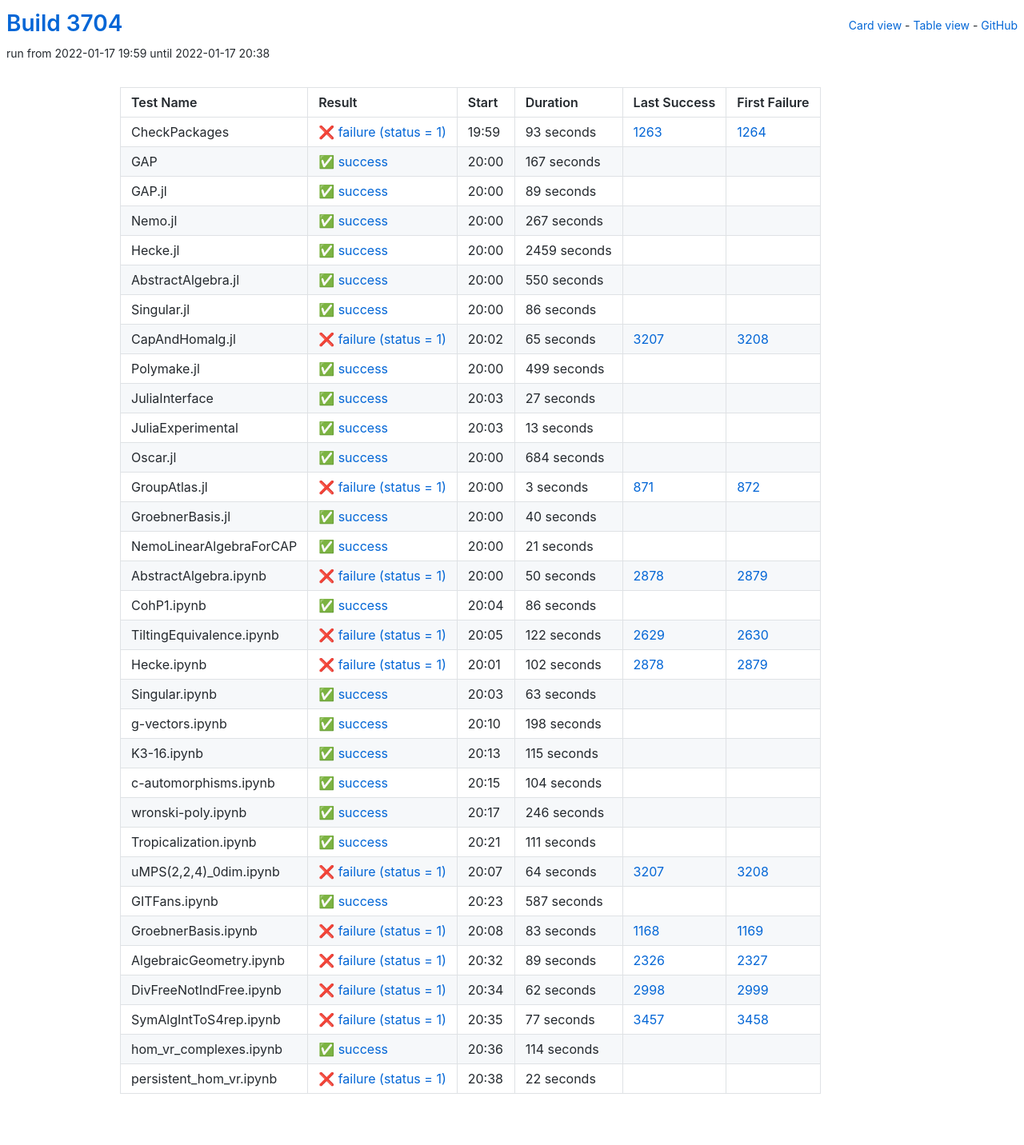
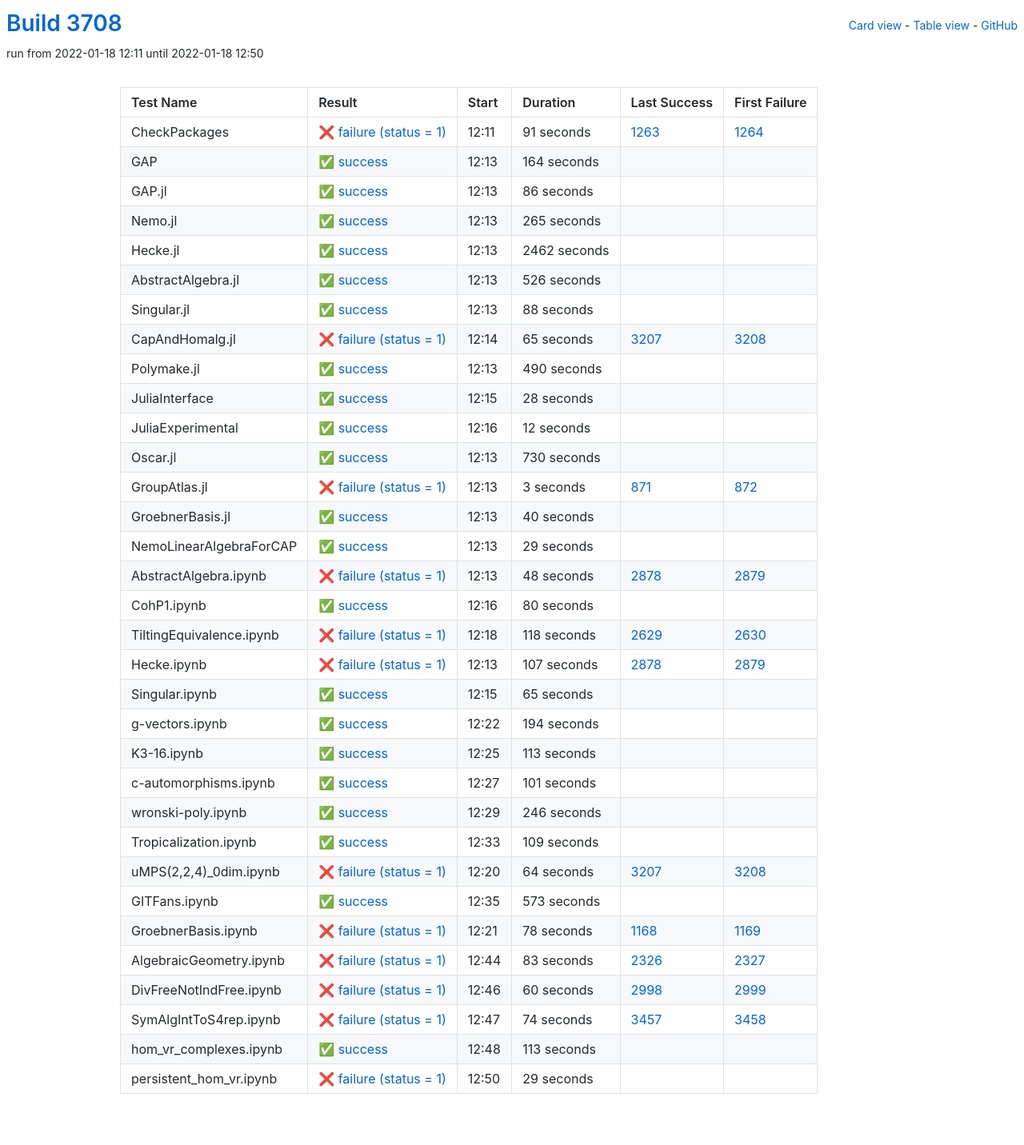
Before and after one commit to oscar-system/oscar-ci-status-stable, a Jekyll site: the page built from table.html, in a window 1280 px wide. Shown: the whole page at 80% size. Built offline with Jekyll 4.4.1, drawn with Linux system fonts in a browser that asks for light colours.

Commit message:
Build #3708

```diff
--- a/_data/ci.yml
+++ b/_data/ci.yml
@@ -1,6 +1,6 @@
 ---
-build: 3704
-build_url: https://oscarci.mathematik.uni-kl.de/job/oscar-stable/3704/
+build: 3708
+build_url: https://oscarci.mathematik.uni-kl.de/job/oscar-stable/3708/
 job: oscar-stable
 organization: oscar-system
 repo: oscar-ci-status-stable
@@ -8,80 +8,32 @@ repourl: https://github.com/oscar-system/oscar-ci-status-stable
 tests:
 - name: CheckPackages
   id: checkpackages
-  log: https://oscarci.mathematik.uni-kl.de/job/oscar-stable/3704/artifact/logs/build-3704/CheckPackages.log
-  start: 2022-01-17 19:59
+  log: https://oscarci.mathematik.uni-kl.de/job/oscar-stable/3708/artifact/logs/build-3708/CheckPackages.log
+  start: 2022-01-18 12:11
   success: false
   exitcode: 1
   status: failure
-  duration: 93
+  duration: 91
   last_success: 1263
   last_success_url: https://oscarci.mathematik.uni-kl.de/job/oscar-stable/1263/
   first_failure: 1264
   first_failure_url: https://oscarci.mathematik.uni-kl.de/job/oscar-stable/1264/
 - name: GAP
   id: gap
-  log: https://oscarci.mathematik.uni-kl.de/job/oscar-stable/3704/artifact/logs/build-3704/GAP.log
-  start: 2022-01-17 20:00
+  log: https://oscarci.mathematik.uni-kl.de/job/oscar-stable/3708/artifact/logs/build-3708/GAP.log
+  start: 2022-01-18 12:13
   success: true
   exitcode: 0
   status: success
-  duration: 167
+  duration: 164
   last_success: false
   last_success_url:
   first_failure: false
   first_failure_url:
 - name: GAP.jl
   id: gap-jl
-  log: https://oscarci.mathematik.uni-kl.de/job/oscar-stable/3704/artifact/logs/build-3704/GAP.jl.log
-  start: 2022-01-17 20:00
-  success: true
-  exitcode: 0
-  status: success
-  duration: 89
-  last_success: false
-  last_success_url:
-  first_failure: false
-  first_failure_url:
-- name: Nemo.jl
-  id: nemo-jl
-  log: https://oscarci.mathematik.uni-kl.de/job/oscar-stable/3704/artifact/logs/build-3704/Nemo.jl.log
-  start: 2022-01-17 20:00
-  success: true
-  exitcode: 0
-  status: success
-  duration: 267
-  last_success: false
-  last_success_url:
-  first_failure: false
-  first_failure_url:
-- name: Hecke.jl
-  id: hecke-jl
-  log: https://oscarci.mathematik.uni-kl.de/job/oscar-stable/3704/artifact/logs/build-3704/Hecke.jl.log
-  start: 2022-01-17 20:00
-  success: true
-  exitcode: 0
-  status: success
-  duration: 2459
-  last_success: false
-  last_success_url:
-  first_failure: false
-  first_failure_url:
-- name: AbstractAlgebra.jl
-  id: abstractalgebra-jl
-  log: https://oscarci.mathematik.uni-kl.de/job/oscar-stable/3704/artifact/logs/build-3704/AbstractAlgebra.jl.log
-  start: 2022-01-17 20:00
-  success: true
-  exitcode: 0
-  status: success
-  duration: 550
-  last_success: false
-  last_success_url:
-  first_failure: false
-  first_failure_url:
-- name: Singular.jl
-  id: singular-jl
-  log: https://oscarci.mathematik.uni-kl.de/job/oscar-stable/3704/artifact/logs/build-3704/Singular.jl.log
-  start: 2022-01-17 20:00
+  log: https://oscarci.mathematik.uni-kl.de/job/oscar-stable/3708/artifact/logs/build-3708/GAP.jl.log
+  start: 2022-01-18 12:13
   success: true
   exitcode: 0
   status: success
@@ -90,10 +42,58 @@ tests:
   last_success_url:
   first_failure: false
   first_failure_url:
+- name: Nemo.jl
+  id: nemo-jl
+  log: https://oscarci.mathematik.uni-kl.de/job/oscar-stable/3708/artifact/logs/build-3708/Nemo.jl.log
+  start: 2022-01-18 12:13
+  success: true
+  exitcode: 0
+  status: success
+  duration: 265
+  last_success: false
+  last_success_url:
+  first_failure: false
+  first_failure_url:
+- name: Hecke.jl
+  id: hecke-jl
+  log: https://oscarci.mathematik.uni-kl.de/job/oscar-stable/3708/artifact/logs/build-3708/Hecke.jl.log
+  start: 2022-01-18 12:13
+  success: true
+  exitcode: 0
+  status: success
+  duration: 2462
+  last_success: false
+  last_success_url:
+  first_failure: false
+  first_failure_url:
+- name: AbstractAlgebra.jl
+  id: abstractalgebra-jl
+  log: https://oscarci.mathematik.uni-kl.de/job/oscar-stable/3708/artifact/logs/build-3708/AbstractAlgebra.jl.log
+  start: 2022-01-18 12:13
+  success: true
+  exitcode: 0
+  status: success
+  duration: 526
+  last_success: false
+  last_success_url:
+  first_failure: false
+  first_failure_url:
+- name: Singular.jl
+  id: singular-jl
+  log: https://oscarci.mathematik.uni-kl.de/job/oscar-stable/3708/artifact/logs/build-3708/Singular.jl.log
+  start: 2022-01-18 12:13
+  success: true
+  exitcode: 0
+  status: success
+  duration: 88
+  last_success: false
+  last_success_url:
+  first_failure: false
+  first_failure_url:
 - name: CapAndHomalg.jl
   id: capandhomalg-jl
-  log: https://oscarci.mathematik.uni-kl.de/job/oscar-stable/3704/artifact/logs/build-3704/CapAndHomalg.jl.log
-  start: 2022-01-17 20:02
+  log: https://oscarci.mathematik.uni-kl.de/job/oscar-stable/3708/artifact/logs/build-3708/CapAndHomalg.jl.log
+  start: 2022-01-18 12:14
   success: false
   exitcode: 1
   status: failure
@@ -104,56 +104,56 @@ tests:
   first_failure_url: https://oscarci.mathematik.uni-kl.de/job/oscar-stable/3208/
 - name: Polymake.jl
   id: polymake-jl
-  log: https://oscarci.mathematik.uni-kl.de/job/oscar-stable/3704/artifact/logs/build-3704/Polymake.jl.log
-  start: 2022-01-17 20:00
+  log: https://oscarci.mathematik.uni-kl.de/job/oscar-stable/3708/artifact/logs/build-3708/Polymake.jl.log
+  start: 2022-01-18 12:13
   success: true
   exitcode: 0
   status: success
-  duration: 499
+  duration: 490
   last_success: false
   last_success_url:
   first_failure: false
   first_failure_url:
 - name: JuliaInterface
   id: juliainterface
-  log: https://oscarci.mathematik.uni-kl.de/job/oscar-stable/3704/artifact/logs/build-3704/JuliaInterface.log
-  start: 2022-01-17 20:03
+  log: https://oscarci.mathematik.uni-kl.de/job/oscar-stable/3708/artifact/logs/build-3708/JuliaInterface.log
+  start: 2022-01-18 12:15
   success: true
   exitcode: 0
   status: success
-  duration: 27
+  duration: 28
   last_success: false
   last_success_url:
   first_failure: false
   first_failure_url:
 - name: JuliaExperimental
   id: juliaexperimental
-  log: https://oscarci.mathematik.uni-kl.de/job/oscar-stable/3704/artifact/logs/build-3704/JuliaExperimental.log
-  start: 2022-01-17 20:03
+  log: https://oscarci.mathematik.uni-kl.de/job/oscar-stable/3708/artifact/logs/build-3708/JuliaExperimental.log
+  start: 2022-01-18 12:16
   success: true
   exitcode: 0
   status: success
-  duration: 13
+  duration: 12
   last_success: false
   last_success_url:
   first_failure: false
   first_failure_url:
 - name: Oscar.jl
   id: oscar-jl
-  log: https://oscarci.mathematik.uni-kl.de/job/oscar-stable/3704/artifact/logs/build-3704/Oscar.jl.log
-  start: 2022-01-17 20:00
+  log: https://oscarci.mathematik.uni-kl.de/job/oscar-stable/3708/artifact/logs/build-3708/Oscar.jl.log
+  start: 2022-01-18 12:13
   success: true
   exitcode: 0
   status: success
-  duration: 684
+  duration: 730
   last_success: false
   last_success_url:
   first_failure: false
   first_failure_url:
 - name: GroupAtlas.jl
   id: groupatlas-jl
-  log: https://oscarci.mathematik.uni-kl.de/job/oscar-stable/3704/artifact/logs/build-3704/GroupAtlas.jl.log
-  start: 2022-01-17 20:00
+  log: https://oscarci.mathematik.uni-kl.de/job/oscar-stable/3708/artifact/logs/build-3708/GroupAtlas.jl.log
+  start: 2022-01-18 12:13
   success: false
   exitcode: 1
   status: failure
@@ -164,8 +164,8 @@ tests:
   first_failure_url: https://oscarci.mathematik.uni-kl.de/job/oscar-stable/872/
 - name: GroebnerBasis.jl
   id: groebnerbasis-jl
-  log: https://oscarci.mathematik.uni-kl.de/job/oscar-stable/3704/artifact/logs/build-3704/GroebnerBasis.jl.log
-  start: 2022-01-17 20:00
+  log: https://oscarci.mathematik.uni-kl.de/job/oscar-stable/3708/artifact/logs/build-3708/GroebnerBasis.jl.log
+  start: 2022-01-18 12:13
   success: true
   exitcode: 0
   status: success
@@ -176,116 +176,116 @@ tests:
   first_failure_url:
 - name: NemoLinearAlgebraForCAP
   id: nemolinearalgebraforcap
-  log: https://oscarci.mathematik.uni-kl.de/job/oscar-stable/3704/artifact/logs/build-3704/NemoLinearAlgebraForCAP.log
-  start: 2022-01-17 20:00
+  log: https://oscarci.mathematik.uni-kl.de/job/oscar-stable/3708/artifact/logs/build-3708/NemoLinearAlgebraForCAP.log
+  start: 2022-01-18 12:13
   success: true
   exitcode: 0
   status: success
-  duration: 21
+  duration: 29
   last_success: false
   last_success_url:
   first_failure: false
   first_failure_url:
 - name: AbstractAlgebra.ipynb
   id: abstractalgebra-ipynb
-  log: https://oscarci.mathematik.uni-kl.de/job/oscar-stable/3704/artifact/logs/build-3704/AbstractAlgebra.ipynb.log
-  start: 2022-01-17 20:00
+  log: https://oscarci.mathematik.uni-kl.de/job/oscar-stable/3708/artifact/logs/build-3708/AbstractAlgebra.ipynb.log
+  start: 2022-01-18 12:13
   success: false
   exitcode: 1
   status: failure
-  duration: 50
+  duration: 48
   last_success: 2878
   last_success_url: https://oscarci.mathematik.uni-kl.de/job/oscar-stable/2878/
   first_failure: 2879
   first_failure_url: https://oscarci.mathematik.uni-kl.de/job/oscar-stable/2879/
 - name: CohP1.ipynb
   id: cohp1-ipynb
-  log: https://oscarci.mathematik.uni-kl.de/job/oscar-stable/3704/artifact/logs/build-3704/CohP1.ipynb.log
-  start: 2022-01-17 20:04
+  log: https://oscarci.mathematik.uni-kl.de/job/oscar-stable/3708/artifact/logs/build-3708/CohP1.ipynb.log
+  start: 2022-01-18 12:16
   success: true
   exitcode: 0
   status: success
-  duration: 86
+  duration: 80
   last_success: false
   last_success_url:
   first_failure: false
   first_failure_url:
 - name: TiltingEquivalence.ipynb
   id: tiltingequivalence-ipynb
-  log: https://oscarci.mathematik.uni-kl.de/job/oscar-stable/3704/artifact/logs/build-3704/TiltingEquivalence.ipynb.log
-  start: 2022-01-17 20:05
+  log: https://oscarci.mathematik.uni-kl.de/job/oscar-stable/3708/artifact/logs/build-3708/TiltingEquivalence.ipynb.log
+  start: 2022-01-18 12:18
   success: false
   exitcode: 1
   status: failure
-  duration: 122
+  duration: 118
   last_success: 2629
   last_success_url: https://oscarci.mathematik.uni-kl.de/job/oscar-stable/2629/
   first_failure: 2630
   first_failure_url: https://oscarci.mathematik.uni-kl.de/job/oscar-stable/2630/
 - name: Hecke.ipynb
   id: hecke-ipynb
-  log: https://oscarci.mathematik.uni-kl.de/job/oscar-stable/3704/artifact/logs/build-3704/Hecke.ipynb.log
-  start: 2022-01-17 20:01
+  log: https://oscarci.mathematik.uni-kl.de/job/oscar-stable/3708/artifact/logs/build-3708/Hecke.ipynb.log
+  start: 2022-01-18 12:13
   success: false
   exitcode: 1
   status: failure
-  duration: 102
+  duration: 107
   last_success: 2878
   last_success_url: https://oscarci.mathematik.uni-kl.de/job/oscar-stable/2878/
   first_failure: 2879
   first_failure_url: https://oscarci.mathematik.uni-kl.de/job/oscar-stable/2879/
 - name: Singular.ipynb
   id: singular-ipynb
-  log: https://oscarci.mathematik.uni-kl.de/job/oscar-stable/3704/artifact/logs/build-3704/Singular.ipynb.log
-  start: 2022-01-17 20:03
+  log: https://oscarci.mathematik.uni-kl.de/job/oscar-stable/3708/artifact/logs/build-3708/Singular.ipynb.log
+  start: 2022-01-18 12:15
   success: true
   exitcode: 0
   status: success
-  duration: 63
+  duration: 65
   last_success: false
   last_success_url:
   first_failure: false
   first_failure_url:
 - name: g-vectors.ipynb
   id: g-vectors-ipynb
-  log: https://oscarci.mathematik.uni-kl.de/job/oscar-stable/3704/artifact/logs/build-3704/g-vectors.ipynb.log
-  start: 2022-01-17 20:10
+  log: https://oscarci.mathematik.uni-kl.de/job/oscar-stable/3708/artifact/logs/build-3708/g-vectors.ipynb.log
+  start: 2022-01-18 12:22
   success: true
   exitcode: 0
   status: success
-  duration: 198
+  duration: 194
   last_success: false
   last_success_url:
   first_failure: false
   first_failure_url:
 - name: K3-16.ipynb
   id: k3-16-ipynb
-  log: https://oscarci.mathematik.uni-kl.de/job/oscar-stable/3704/artifact/logs/build-3704/K3-16.ipynb.log
-  start: 2022-01-17 20:13
+  log: https://oscarci.mathematik.uni-kl.de/job/oscar-stable/3708/artifact/logs/build-3708/K3-16.ipynb.log
+  start: 2022-01-18 12:25
   success: true
   exitcode: 0
   status: success
-  duration: 115
+  duration: 113
   last_success: false
   last_success_url:
   first_failure: false
   first_failure_url:
 - name: c-automorphisms.ipynb
   id: c-automorphisms-ipynb
-  log: https://oscarci.mathematik.uni-kl.de/job/oscar-stable/3704/artifact/logs/build-3704/c-automorphisms.ipynb.log
-  start: 2022-01-17 20:15
+  log: https://oscarci.mathematik.uni-kl.de/job/oscar-stable/3708/artifact/logs/build-3708/c-automorphisms.ipynb.log
+  start: 2022-01-18 12:27
   success: true
   exitcode: 0
   status: success
-  duration: 104
+  duration: 101
   last_success: false
   last_success_url:
   first_failure: false
   first_failure_url:
 - name: wronski-poly.ipynb
   id: wronski-poly-ipynb
-  log: https://oscarci.mathematik.uni-kl.de/job/oscar-stable/3704/artifact/logs/build-3704/wronski-poly.ipynb.log
-  start: 2022-01-17 20:17
+  log: https://oscarci.mathematik.uni-kl.de/job/oscar-stable/3708/artifact/logs/build-3708/wronski-poly.ipynb.log
+  start: 2022-01-18 12:29
   success: true
   exitcode: 0
   status: success
@@ -296,20 +296,20 @@ tests:
   first_failure_url:
 - name: Tropicalization.ipynb
   id: tropicalization-ipynb
-  log: https://oscarci.mathematik.uni-kl.de/job/oscar-stable/3704/artifact/logs/build-3704/Tropicalization.ipynb.log
-  start: 2022-01-17 20:21
+  log: https://oscarci.mathematik.uni-kl.de/job/oscar-stable/3708/artifact/logs/build-3708/Tropicalization.ipynb.log
+  start: 2022-01-18 12:33
   success: true
   exitcode: 0
   status: success
-  duration: 111
+  duration: 109
   last_success: false
   last_success_url:
   first_failure: false
   first_failure_url:
 - name: uMPS(2,2,4)_0dim.ipynb
   id: umps-2-2-4-0dim-ipynb
-  log: https://oscarci.mathematik.uni-kl.de/job/oscar-stable/3704/artifact/logs/build-3704/uMPS-2-2-4-_0dim.ipynb.log
-  start: 2022-01-17 20:07
+  log: https://oscarci.mathematik.uni-kl.de/job/oscar-stable/3708/artifact/logs/build-3708/uMPS-2-2-4-_0dim.ipynb.log
+  start: 2022-01-18 12:20
   success: false
   exitcode: 1
   status: failure
@@ -320,84 +320,84 @@ tests:
   first_failure_url: https://oscarci.mathematik.uni-kl.de/job/oscar-stable/3208/
 - name: GITFans.ipynb
   id: gitfans-ipynb
-  log: https://oscarci.mathematik.uni-kl.de/job/oscar-stable/3704/artifact/logs/build-3704/GITFans.ipynb.log
-  start: 2022-01-17 20:23
+  log: https://oscarci.mathematik.uni-kl.de/job/oscar-stable/3708/artifact/logs/build-3708/GITFans.ipynb.log
+  start: 2022-01-18 12:35
   success: true
   exitcode: 0
   status: success
-  duration: 587
+  duration: 573
   last_success: false
   last_success_url:
   first_failure: false
   first_failure_url:
 - name: GroebnerBasis.ipynb
   id: groebnerbasis-ipynb
-  log: https://oscarci.mathematik.uni-kl.de/job/oscar-stable/3704/artifact/logs/build-3704/GroebnerBasis.ipynb.log
-  start: 2022-01-17 20:08
+  log: https://oscarci.mathematik.uni-kl.de/job/oscar-stable/3708/artifact/logs/build-3708/GroebnerBasis.ipynb.log
+  start: 2022-01-18 12:21
   success: false
   exitcode: 1
   status: failure
-  duration: 83
+  duration: 78
   last_success: 1168
   last_success_url: https://oscarci.mathematik.uni-kl.de/job/oscar-stable/1168/
   first_failure: 1169
   first_failure_url: https://oscarci.mathematik.uni-kl.de/job/oscar-stable/1169/
 - name: AlgebraicGeometry.ipynb
   id: algebraicgeometry-ipynb
-  log: https://oscarci.mathematik.uni-kl.de/job/oscar-stable/3704/artifact/logs/build-3704/AlgebraicGeometry.ipynb.log
-  start: 2022-01-17 20:32
+  log: https://oscarci.mathematik.uni-kl.de/job/oscar-stable/3708/artifact/logs/build-3708/AlgebraicGeometry.ipynb.log
+  start: 2022-01-18 12:44
   success: false
   exitcode: 1
   status: failure
-  duration: 89
+  duration: 83
   last_success: 2326
   last_success_url: https://oscarci.mathematik.uni-kl.de/job/oscar-stable/2326/
   first_failure: 2327
   first_failure_url: https://oscarci.mathematik.uni-kl.de/job/oscar-stable/2327/
 - name: DivFreeNotIndFree.ipynb
   id: divfreenotindfree-ipynb
-  log: https://oscarci.mathematik.uni-kl.de/job/oscar-stable/3704/artifact/logs/build-3704/DivFreeNotIndFree.ipynb.log
-  start: 2022-01-17 20:34
+  log: https://oscarci.mathematik.uni-kl.de/job/oscar-stable/3708/artifact/logs/build-3708/DivFreeNotIndFree.ipynb.log
+  start: 2022-01-18 12:46
   success: false
   exitcode: 1
   status: failure
-  duration: 62
+  duration: 60
   last_success: 2998
   last_success_url: https://oscarci.mathematik.uni-kl.de/job/oscar-stable/2998/
   first_failure: 2999
   first_failure_url: https://oscarci.mathematik.uni-kl.de/job/oscar-stable/2999/
 - name: SymAlgIntToS4rep.ipynb
   id: symalginttos4rep-ipynb
-  log: https://oscarci.mathematik.uni-kl.de/job/oscar-stable/3704/artifact/logs/build-3704/SymAlgIntToS4rep.ipynb.log
-  start: 2022-01-17 20:35
+  log: https://oscarci.mathematik.uni-kl.de/job/oscar-stable/3708/artifact/logs/build-3708/SymAlgIntToS4rep.ipynb.log
+  start: 2022-01-18 12:47
   success: false
   exitcode: 1
   status: failure
-  duration: 77
+  duration: 74
   last_success: 3457
   last_success_url: https://oscarci.mathematik.uni-kl.de/job/oscar-stable/3457/
   first_failure: 3458
   first_failure_url: https://oscarci.mathematik.uni-kl.de/job/oscar-stable/3458/
 - name: hom_vr_complexes.ipynb
   id: hom-vr-complexes-ipynb
-  log: https://oscarci.mathematik.uni-kl.de/job/oscar-stable/3704/artifact/logs/build-3704/hom_vr_complexes.ipynb.log
-  start: 2022-01-17 20:36
+  log: https://oscarci.mathematik.uni-kl.de/job/oscar-stable/3708/artifact/logs/build-3708/hom_vr_complexes.ipynb.log
+  start: 2022-01-18 12:48
   success: true
   exitcode: 0
   status: success
-  duration: 114
+  duration: 113
   last_success: false
   last_success_url:
   first_failure: false
   first_failure_url:
 - name: persistent_hom_vr.ipynb
   id: persistent-hom-vr-ipynb
-  log: https://oscarci.mathematik.uni-kl.de/job/oscar-stable/3704/artifact/logs/build-3704/persistent_hom_vr.ipynb.log
-  start: 2022-01-17 20:38
+  log: https://oscarci.mathematik.uni-kl.de/job/oscar-stable/3708/artifact/logs/build-3708/persistent_hom_vr.ipynb.log
+  start: 2022-01-18 12:50
   success: false
   exitcode: 1
   status: failure
-  duration: 22
+  duration: 29
   last_success: false
   last_success_url:
   first_failure: false
```
Also changed, not shown: README.md.
